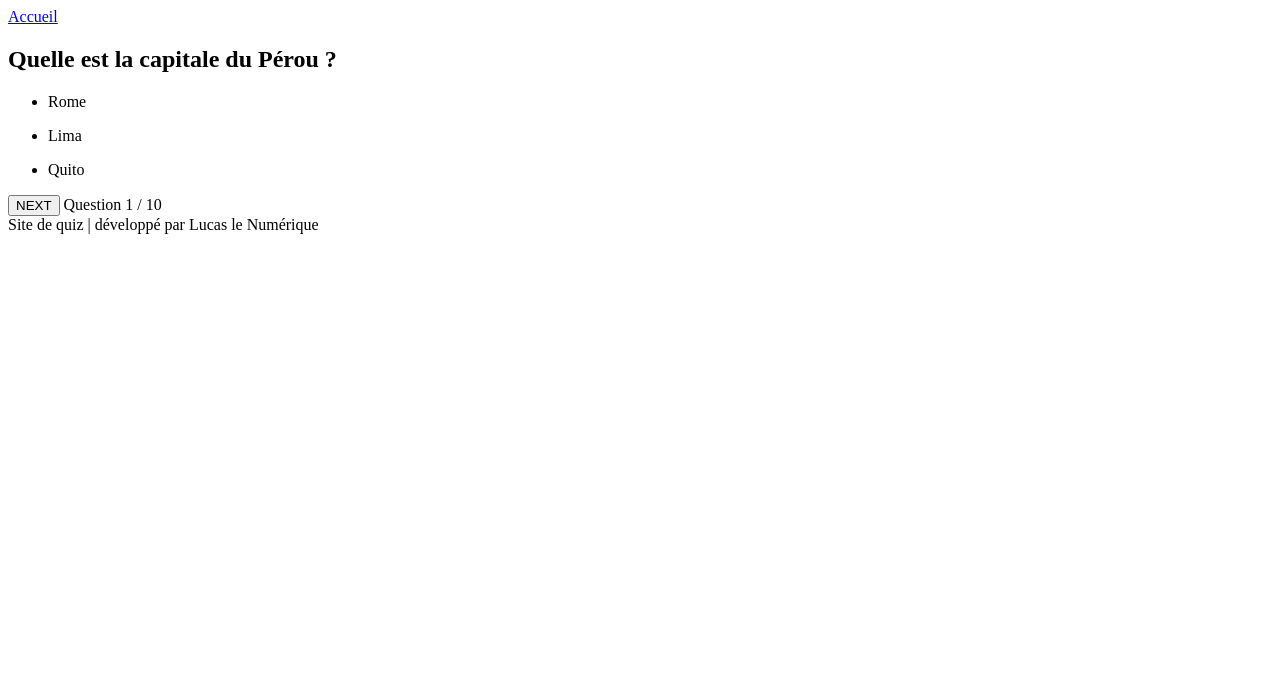
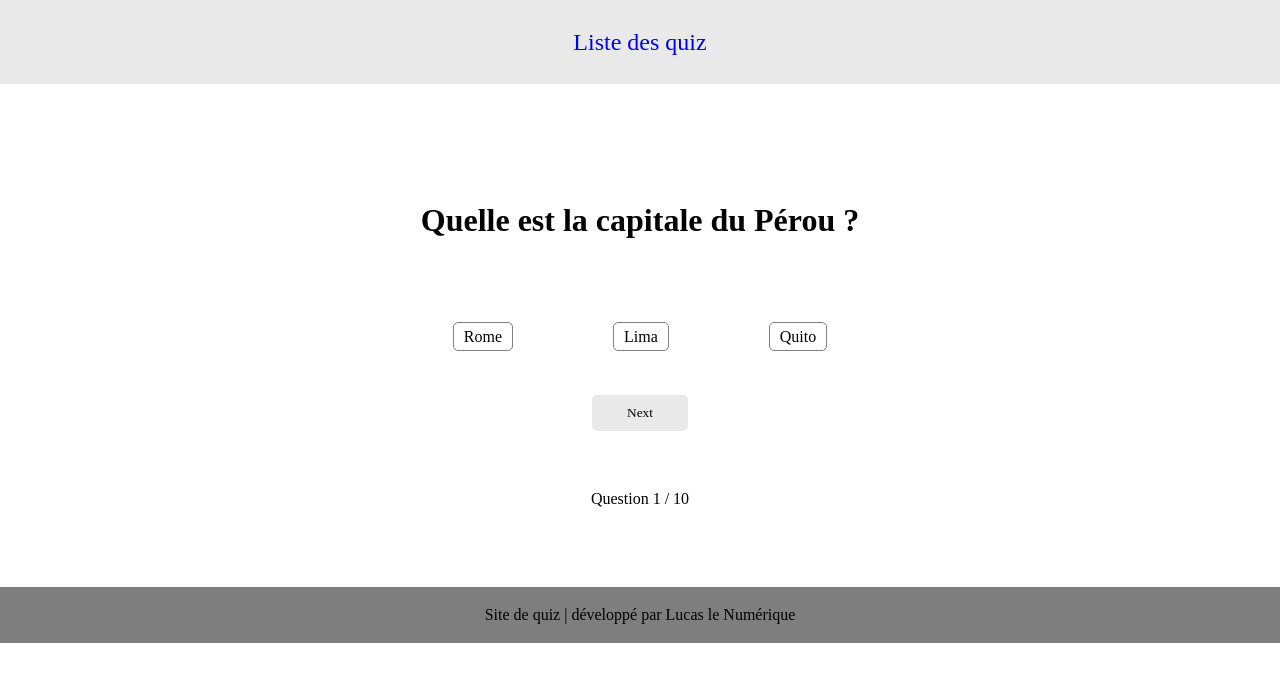
Before and after one commit to LucasLeNumerique/quizapp-React, a React (Create React App) app: page /quiz-pays-et-capitales in a window 1280 px wide. Shown: the top 682 px of the page. Built offline with nearby package versions, Linux system fonts and the light colour scheme.

Commit message:
2d game ready

```diff
--- a/package.json
+++ b/package.json
@@ -6,6 +6,7 @@
     "@testing-library/jest-dom": "^5.16.2",
     "@testing-library/react": "^12.1.2",
     "@testing-library/user-event": "^13.5.0",
+    "node-sass": "^7.0.1",
     "react": "^17.0.2",
     "react-dom": "^17.0.2",
     "react-router-dom": "^6.2.1",
--- a/src/App.js
+++ b/src/App.js
@@ -1,6 +1,8 @@
-import { Outlet } from "react-router-dom";
-import Header from "./components/header";
+import { Outlet } from "react-router-dom"
+import Header from "./components/header"
 import Footer from './components/footer'
+import './App.sass'
+import './styles/typography.sass'
 
 function App() {
     return (
--- /dev/null
+++ b/src/App.sass
@@ -0,0 +1,112 @@
+// Une version de CSS reset (Syntaxe Sass)
+
+*, *:before, *:after
+    box-sizing: border-box
+
+html, body, div, span, object, iframe, figure, h1, h2, h3, h4, h5, h6, hr, p, blockquote, pre, a, code, em, img, small, strike, strong, sub, sup, tt, b, u, i, ol, ul, li, fieldset, form, label, table, caption, tbody, tfoot, thead, tr, th, td, main, canvas, embed, footer, header, nav, section, video
+    margin: 0
+    padding: 0
+    border: 0
+    font-size: 100%
+    font: inherit
+    vertical-align: baseline
+    text-rendering: optimizeLegibility
+    -webkit-font-smoothing: antialiased
+    text-size-adjust: none
+
+footer, header, nav, section, main
+    display: block
+
+ol, ul
+    list-style: none
+
+blockquote, q
+    quotes: none
+
+blockquote:before, blockquote:after, q:before, q:after
+    content: ''
+    content: none
+
+table
+    border-collapse: collapse
+    border-spacing: 0
+
+input
+    -webkit-appearance: none
+    border-radius: 0
+
+// Début code personnel
+
+body
+    font-family: poppins
+    line-height: 1
+
+nav
+    padding: 30px
+    text-align: center
+    background-color: #e9e9e9
+    font:
+        size: 24px
+        weight: 500
+    transition: 0.5s
+    &:hover
+        filter: brightness(90%)
+
+#Container // Un peu de marge pour les injections de pages
+    padding: 10vh 10vw
+
+.Question
+    display: block
+    width: 100%
+    height: 75px
+    text-align: center
+.Propositions
+    margin: 50px 0
+    display: flex
+    justify-content: center
+    .answer
+        padding: 5px 10px
+        margin: 0 50px
+        border: 1px solid grey
+            radius: 5px
+        transition: 0.25s
+        cursor: pointer
+        &:hover
+            background-color: grey
+.bottom-quiz
+    text-align: center
+
+    .quiz-btns
+        margin-bottom: 60px
+        padding: 10px 35px
+        background-color: #e9e9e9
+        font:
+            family: poppins
+            weight: 500
+        border: none
+            radius: 5px
+        &:hover
+            filter: brightness(80%)
+
+    .progress
+        display: block
+
+.go-back
+    display: block
+    margin-bottom: 60px
+    padding: 10px 35px
+    background-color: #e9e9e9
+    font:
+        family: poppins
+        weight: 500
+    border: none
+        radius: 5px
+    &:hover
+       filter: brightness(80%)
+
+
+footer
+    padding: 20px
+    width: 100%
+    text-align: center
+    background-color: #7e7e7e
--- a/src/components/header.js
+++ b/src/components/header.js
@@ -5,7 +5,7 @@ function Header() {
         <nav>
             <Link
             to="/">
-            Accueil
+            Liste des quiz
             </Link>
         </nav>
     )
--- a/src/index.js
+++ b/src/index.js
@@ -2,7 +2,8 @@ import React from 'react';
 import ReactDOM from 'react-dom';
 import App from './App';
 import Home from './pages/Home';
-import GeoQuiz from './pages/QuizGeo'
+import QuizGeo from './pages/QuizGeo'
+import QuizSport from './pages/QuizSport'
 import { BrowserRouter, Routes, Route } from 'react-router-dom';
 
 export default function Routing() {
@@ -11,8 +12,9 @@ export default function Routing() {
       <Routes>
         <Route path="/" element={<App />}>
           <Route index element={<Home />} />
-          <Route path="/quiz-pays-et-capitales" element={<GeoQuiz />} />
-          {/* <Route path="/quiz-surnom-de-joueurs" element={<SportQuiz />} /> */}
+          <Route path="/quiz-pays-et-capitales" element={<QuizGeo />} />
+          <Route path="/quiz-surnom-de-joueurs" element={<QuizSport />} />
+          {/* <Route path="*" element={<Nopage />} /> */}
         </Route>
       </Routes>
     </BrowserRouter>
--- a/src/pages/QuizGeo.js
+++ b/src/pages/QuizGeo.js
@@ -1,6 +1,6 @@
 import { useState } from "react"
 import { Link } from "react-router-dom"
-import { dataGeo } from "../json/data-geo"
+import { dataGeo } from "../json/dataGeo"
 
 function QuizGeo() {
 
@@ -46,11 +46,11 @@ const startOver = () => {   // Quizz reset
 
 if (finished) {
     return (
-        <div className="Quiz-container">
+        <>
             <h2> Quiz terminé ! Merci d'avoir participé ! </h2>
             <h3> Votre score final est de {score} / {dataGeo.length} </h3>
 
-        <button
+            <button className="go-back"
             onClick={() => startOver()}>
             Refaire ce quiz
             </button>
@@ -59,34 +59,31 @@ if (finished) {
             to="/">
             Retour au menu
             </Link>
-    </div>
+        </>
     )
 } else {
     return (
-    <div className="Quiz-container">
+    <>
 
         <h2 className="Question"> {dataGeo[currentQuestion].question} </h2>
 
+        <div class="Propositions">
+
             {dataGeo[currentQuestion].propositions.map((proposition) => (
-          <ul className="Propositions">
+                <p className="proposition">
 
-            <li className="Answers"
+                <span className="answer"
                 key={proposition.id}
-            className={`proposition ${
-            myAnswer === proposition
-            ? myAnswer === dataGeo[currentQuestion].answer
-            ? "correctAnswer"
-            : "incorrectAnswer"
-            : null
-            }`}
                 onClick={() => checkAnswer(proposition)}
                 >
                 {proposition}
-            </li>
+                </span>
 
-          </ul>
+                </p>
             ))}
+        </div>
 
+        <div className="bottom-quiz">
             {currentQuestion < dataGeo.length - 1 && (
             <button
             onClick={() => {
@@ -94,29 +91,28 @@ if (finished) {
             checkCorrectAnswer()
             reset()
             }}
+            className="quiz-btns"
             >
-        NEXT
+            Next
             </button>
             )}
 
             {currentQuestion === dataGeo.length - 1 && (
             <button
             onClick={() => endQuiz()}
+            className="quiz-btns"
             >
             FINISH
             </button>
             )}
 
+        <span className="progress"> Question {currentQuestion + 1} / {dataGeo.length} </span>
+      </div>
 
-
-      <span className="progress"> Question {currentQuestion + 1} / {dataGeo.length} </span>
-
-    </div>
+    </>
   )
 }
 
 }
 
-
-
 export default QuizGeo;
--- a/src/pages/QuizSport.js
+++ b/src/pages/QuizSport.js
@@ -0,0 +1,118 @@
+import { useState } from "react"
+import { Link } from "react-router-dom"
+import { dataSport } from "../json/dataSport"
+
+function QuizSport() {
+
+const [currentQuestion, setCurrentQuestion] = useState(0)
+const [myAnswer, setMyAnwser] = useState("")
+const [score, setScore] = useState(0)
+const [finished, setFinish] = useState(false)
+const [show, setShow] = useState(false)
+const [clickAnswer, setClickAnswer] = useState(false)
+
+const checkAnswer = (proposition) => {
+    setMyAnwser(proposition)
+    setClickAnswer(true)
+}
+
+const checkCorrectAnswer = () => {
+    if (myAnswer === dataSport[currentQuestion].answer) {
+        setScore(score + 1)
+    }
+}
+
+const showAnswer = () => {
+    setShow(true)
+}
+
+const reset = () => {
+    setShow(false)
+    setClickAnswer(false)
+}
+
+const endQuiz = () => {
+    if (currentQuestion === dataSport.length - 1) {
+        setFinish(true)
+    }
+}
+
+const startOver = () => {   // Quizz reset
+    setCurrentQuestion(0)
+    setFinish(false)
+    setMyAnwser("")
+    setScore(0)
+}
+
+if (finished) {
+    return (
+        <>
+            <h2> Quiz terminé ! Merci d'avoir participé ! </h2>
+            <h3> Votre score final est de {score} / {dataSport.length} </h3>
+
+            <button className="go-back"
+            onClick={() => startOver()}>
+            Refaire ce quiz
+            </button>
+
+            <Link
+            to="/">
+            Retour au menu
+            </Link>
+        </>
+    )
+} else {
+    return (
+    <>
+
+        <h2 className="Question"> {dataSport[currentQuestion].question} </h2>
+
+        <div className="Propositions">
+
+            {dataSport[currentQuestion].propositions.map((proposition) => (
+                <p className="proposition">
+
+                <span className="answer"
+                key={proposition.id}
+                onClick={() => checkAnswer(proposition)}
+                >
+                {proposition}
+                </span>
+
+                </p>
+            ))}
+        </div>
+
+        <div className="bottom-quiz">
+            {currentQuestion < dataSport.length - 1 && (
+            <button
+            onClick={() => {
+            setCurrentQuestion(currentQuestion + 1)
+            checkCorrectAnswer()
+            reset()
+            }}
+            className="quiz-btns"
+            >
+            Next
+            </button>
+            )}
+
+            {currentQuestion === dataSport.length - 1 && (
+            <button
+            onClick={() => endQuiz()}
+            className="quiz-btns"
+            >
+            FINISH
+            </button>
+            )}
+
+        <span className="progress"> Question {currentQuestion + 1} / {dataSport.length} </span>
+      </div>
+
+    </>
+  )
+}
+
+}
+
+export default QuizSport;
--- /dev/null
+++ b/src/styles/typography.sass
@@ -0,0 +1,27 @@
+h1
+    margin: 50px 0
+    font:
+        size: 4rem
+        weight: 700
+h2
+    margin: 40px 0 20px
+    font:
+        size: 2rem
+        weight: 600
+h3
+    margin: 50px 0 20px
+    font:
+        size: 1.75rem
+        weight: 700
+p, ul, h4
+    font:
+        size: 1rem
+        weight: initial
+li
+    margin: 25px 0
+small
+    font:
+        size: 1.1rem
+        style: italic
+a
+    text-decoration: none
```
Also changed, not shown: src/json/dataGeo.js (renamed from src/json/data-geo.js), src/json/dataSport.js (renamed from src/json/data-sport.js), 1 other file (tests, documents, lock files or other folders). Lines whose indentation alone changed are shown as unchanged.
